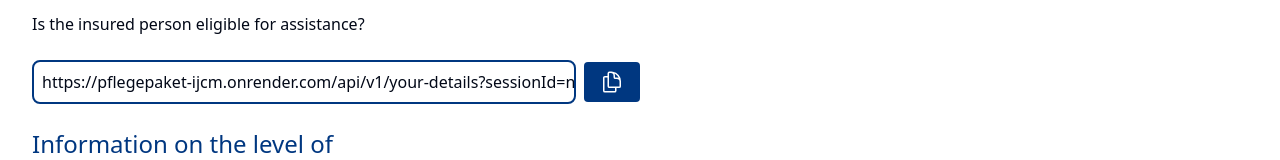
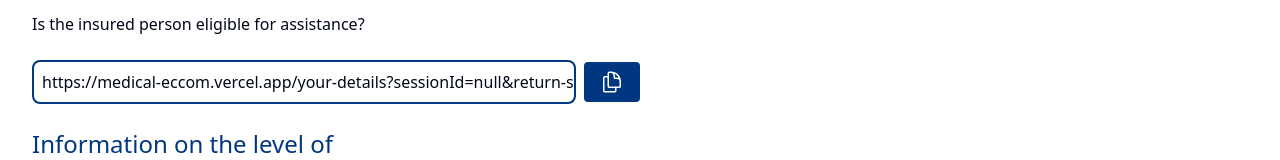
Before and after one commit to devnavinn/medical-eccom, a React (Vite) app: page /your-details in a window 1280 px wide. Shown: the part 1064-1224 px from the top of the page. Built offline with nearby package versions, Linux system fonts and the light colour scheme; no server answers.

Commit message:
hii there

```diff
--- a/src/pages/YourDetails/YourDetails.jsx
+++ b/src/pages/YourDetails/YourDetails.jsx
@@ -2,9 +2,9 @@
 
 import { zodResolver } from "@hookform/resolvers/zod"
 import { useForm } from "react-hook-form"
-import { useNavigate } from "react-router-dom"
+import { useNavigate, useLocation } from "react-router-dom"
 import { z } from "zod"
-import { useState } from "react"
+import { useEffect, useState } from "react"
 import { Button } from "@/components/ui/button"
 import { Switch } from "@/components/ui/switch"
 import { orderPlace } from "../../api/api"
@@ -41,6 +41,10 @@ const FormSchema = z.object({
 import { useTranslation } from "react-i18next"
 import { useToast } from "@/components/ui/use-toast"
 function YourDetils() {
+    const location = useLocation();
+    const queryParams = new URLSearchParams(location.search);
+    const sessionId = queryParams.get('sessionId');
+    const isCopyLink = queryParams.get('return-source') === 'copy-link'
     const { toast } = useToast()
     const { t } = useTranslation()
     const { yourDetails } = t("specify-data")
@@ -48,6 +52,15 @@ function YourDetils() {
 
     const [rating, setRating] = useState(0);
     const navigate = useNavigate()
+
+    useEffect(() => {
+        if (sessionId) {
+            localStorage.setItem('sessionId', sessionId)
+
+        }
+    }, [sessionId])
+
+
     const handleRatingClick = (value) => {
         // Update the rating when a star is clicked
         setRating(value);
@@ -75,7 +88,7 @@ function YourDetils() {
 
     const generateLink = () => {
         // Generate link
-        const link = `${import.meta.env.VITE_API_BASE_URL}/your-details?sessionId=${localStorage.getItem('sessionId')}&return-source=copy-link`
+        const link = `${import.meta.env.VITE_API_FRONTEND_URL}/your-details?sessionId=${localStorage.getItem('sessionId')}&return-source=copy-link`
         return link
     }
 
@@ -335,7 +348,7 @@ function YourDetils() {
                     </div>
                     <p>{heading2}</p>
                 </div>
-                <div className="flex justify-center items-center space-x-2">
+                <div className={`${isCopyLink && 'hidden'} flex justify-center items-center space-x-2`}>
                     <div
                         className="w-full border-2 border-[#003780] rounded-lg p-2 overflow-x-scroll whitespace-nowrap no-scrollbar"
 
```
Also changed, not shown: 1 other file (tests, documents, lock files or other folders).
